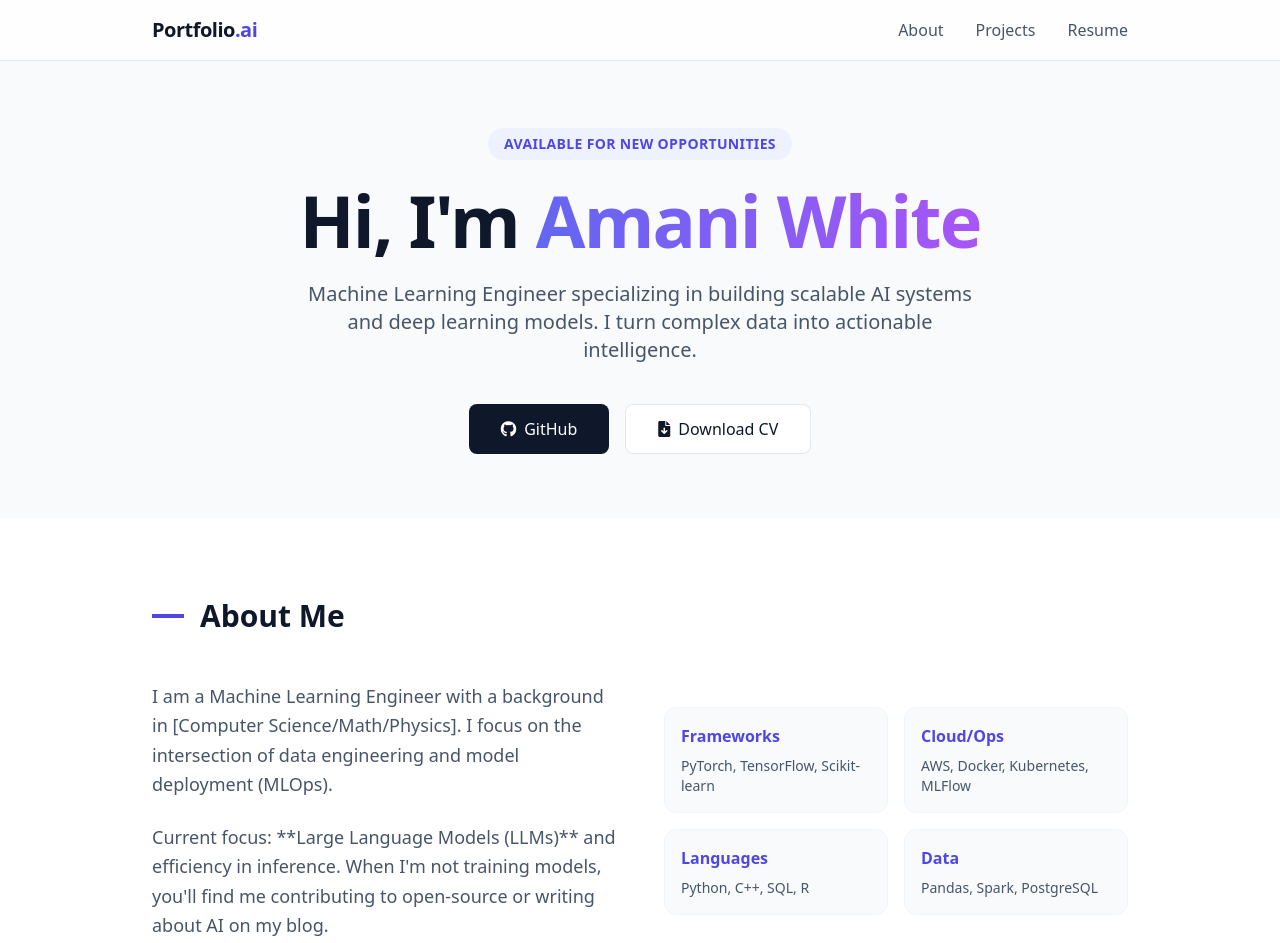
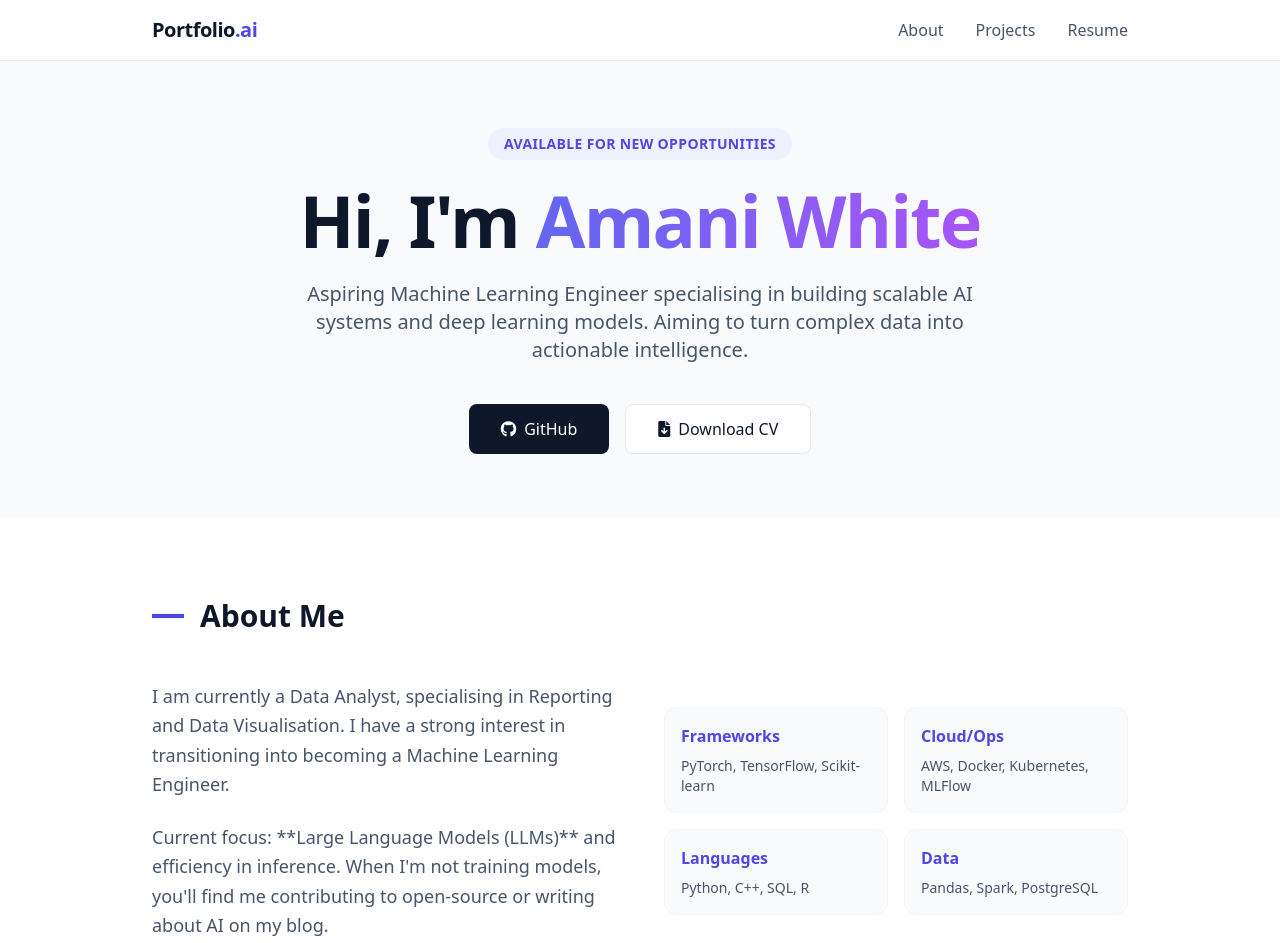
Before and after one commit to amaniwhite/my-portfolio, a plain HTML site: page index.html in a window 1280 px wide. Shown: the top 943 px of the page. Drawn offline with nearby package versions, Linux system fonts and the light colour scheme.

Commit message:
Added word Changes to website

```diff
--- a/index.html
+++ b/index.html
@@ -38,7 +38,7 @@
                 Hi, I'm <span class="gradient-text">Amani White</span>
             </h1>
             <p class="text-xl text-slate-600 max-w-2xl mx-auto mb-10">
-                Machine Learning Engineer specializing in building scalable AI systems and deep learning models. I turn complex data into actionable intelligence.
+                Aspiring Machine Learning Engineer specialising in building scalable AI systems and deep learning models. Aiming to turn complex data into actionable intelligence.
             </p>
             <div class="flex flex-wrap justify-center gap-4">
                 <a href="https://github.com/amaniwhite" class="bg-slate-900 text-white px-8 py-3 rounded-lg font-medium hover:bg-slate-800 transition flex items-center">
@@ -60,7 +60,7 @@
             <div class="grid md:grid-cols-2 gap-12 items-center">
                 <div class="text-lg text-slate-600 leading-relaxed">
                     <p class="mb-6">
-                        I am a Machine Learning Engineer with a background in [Computer Science/Math/Physics]. I focus on the intersection of data engineering and model deployment (MLOps).
+                        I am currently a Data Analyst, specialising in Reporting and Data Visualisation. I have a strong interest in transitioning into becoming a Machine Learning Engineer.
                     </p>
                     <p>
                         Current focus: **Large Language Models (LLMs)** and efficiency in inference. When I'm not training models, you'll find me contributing to open-source or writing about AI on my blog.
@@ -147,7 +147,7 @@
                 <i class="far fa-file-pdf text-5xl mb-4 text-indigo-400"></i>
                 <h3 class="text-xl font-bold mb-4">Curriculum Vitae</h3>
                 <!-- Replace 'resume.pdf' with your actual file link -->
-                <a href="resume.pdf" download class="inline-block bg-indigo-600 hover:bg-indigo-500 text-white font-bold py-3 px-8 rounded-lg transition">
+                <a href="Amani White's CV.pdf" download class="inline-block bg-indigo-600 hover:bg-indigo-500 text-white font-bold py-3 px-8 rounded-lg transition">
                     Download CV (PDF)
                 </a>
             </div>
```
Also changed, not shown: 1 other file.
